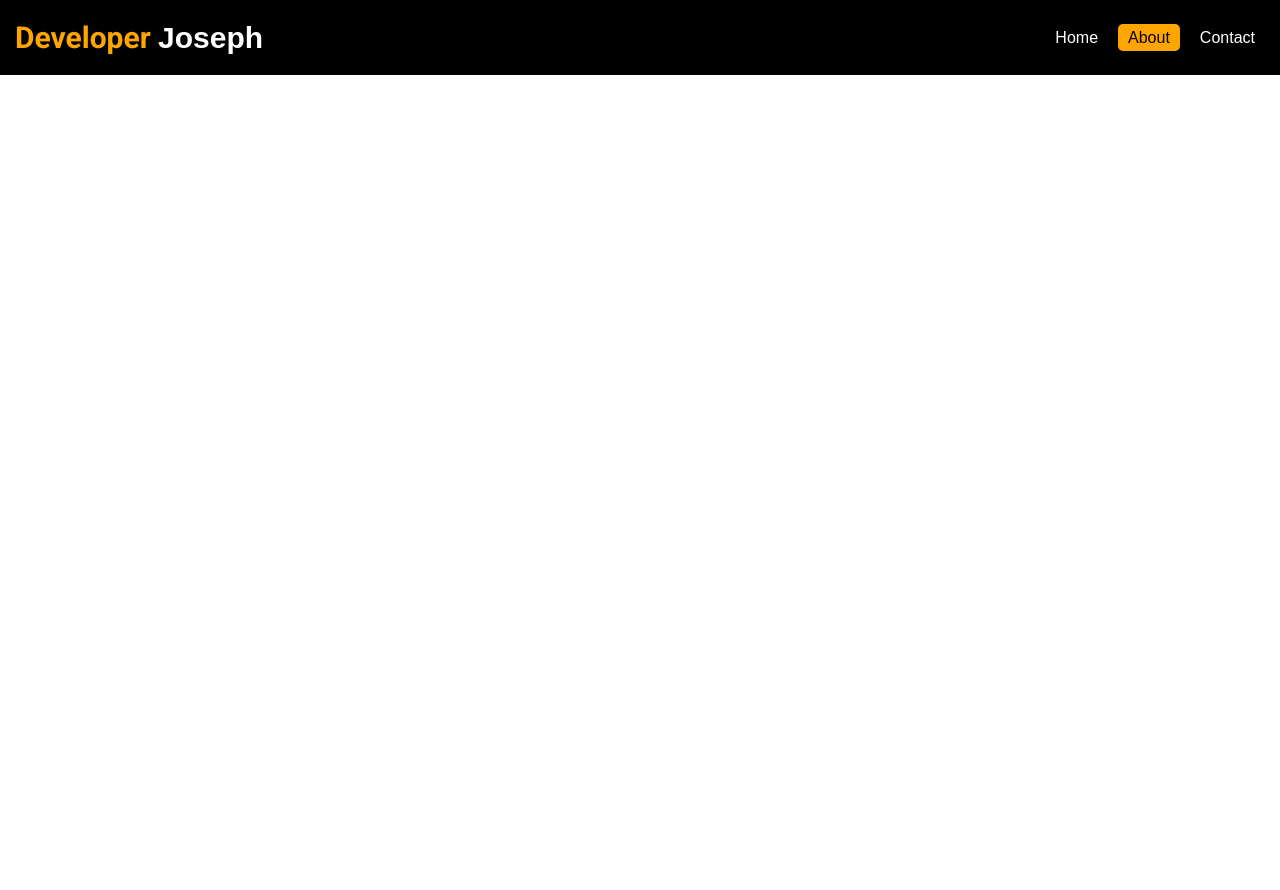
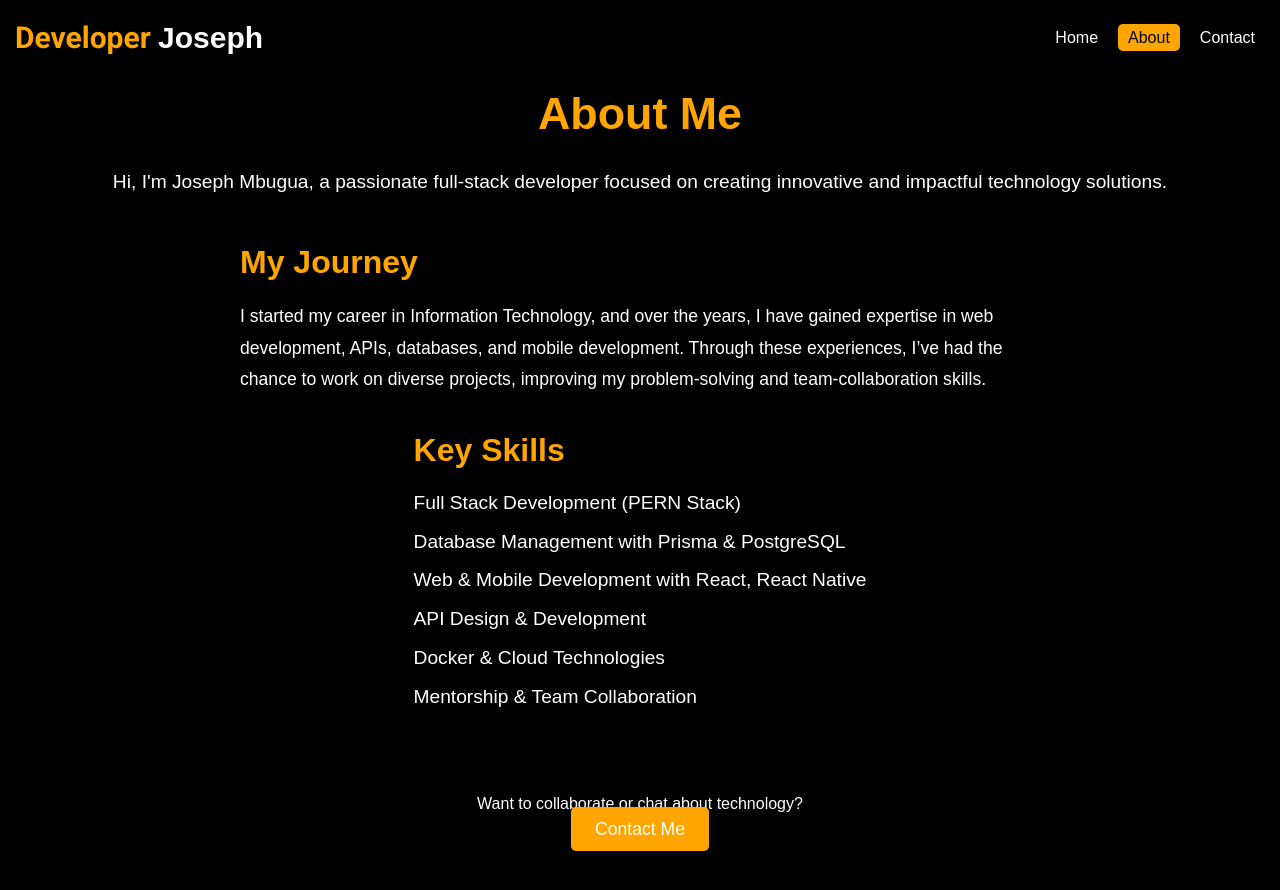
Before and after one commit to Joseh254/Portfolio, a React (Vite) app: page /about in a window 1280 px wide. Shown: the top 890 px of the page. Before the commit the page ends 800 px from the top, so only its background shows below. Built offline with nearby package versions, Linux system fonts and the light colour scheme.

Commit message:
add about section

```diff
--- a/package.json
+++ b/package.json
@@ -15,6 +15,7 @@
     "@fortawesome/free-brands-svg-icons": "^6.7.1",
     "@fortawesome/free-solid-svg-icons": "^6.7.1",
     "@fortawesome/react-fontawesome": "^0.2.2",
+    "@react-spring/web": "^9.7.5",
     "react": "^18.2.0",
     "react-dom": "^18.2.0",
     "react-icons": "^5.4.0",
--- a/src/COMPONENTS/HEADER/Navbar.jsx
+++ b/src/COMPONENTS/HEADER/Navbar.jsx
@@ -20,7 +20,7 @@ function Navbar() {
         </li>
         <li>
           <NavLink
-            to="/about"
+            to="/About"
             className={({ isActive }) =>
               isActive ? "nav-link active-link" : "nav-link"
             }
--- /dev/null
+++ b/src/PAGES/ABOUT/About.css
@@ -0,0 +1,81 @@
+.about-section {
+    background-color: var(--secondary-color);
+    padding: 80px 20px;
+    text-align: center;
+    color: var(--white-color);
+    font-family: 'Arial', sans-serif;
+
+  }
+
+  .container {
+    max-width: 1200px;
+    margin: 0 auto;
+  }
+
+  .about-header h2 {
+    font-size: 2.8em;
+    color: var(--primary-color);
+    margin-bottom: 20px;
+  }
+
+  .about-header p {
+    font-size: 1.2em;
+    color: var(--white-color);
+    line-height: 1.6;
+  }
+
+  .about-content {
+    display: flex;
+    flex-direction: column;
+    align-items: center;
+    margin-top: 40px;
+  }
+
+  .about-info, .skills {
+    max-width: 800px;
+    text-align: left;
+    margin-bottom: 30px;
+  }
+
+  .about-info h3, .skills h3 {
+    font-size: 2em;
+    color: var(--primary-color);
+    margin-bottom: 15px;
+  }
+
+  .about-info p {
+    font-size: 1.1em;
+    color: var(--white-color);
+    line-height: 1.8;
+  }
+
+  .skills ul {
+    list-style-type: none;
+    padding: 0;
+  }
+
+  .skills ul li {
+    font-size: 1.2em;
+    color: var(--white-color);
+    margin-bottom: 10px;
+  }
+
+  .cta {
+    margin-top: 40px;
+  }
+
+  .contact-btn {
+    background-color:var(--primary-color);
+    color: var(--white-color);
+    padding: 12px 24px;
+    border: none;
+    border-radius: 5px;
+    font-size: 1.1em;
+    text-decoration: none;
+    cursor: pointer;
+    transition: background-color 0.3s;
+  }
+
+  .contact-btn:hover {
+    background-color: #45a049;
+  }
--- a/src/PAGES/ABOUT/About.jsx
+++ b/src/PAGES/ABOUT/About.jsx
@@ -1,7 +1,66 @@
-import React from "react";
+import React from 'react';
+import { useSpring, animated } from '@react-spring/web';
+import './About.css'; // CSS file for styles
 
-function About() {
-  return <div>About</div>;
-}
+const About = () => {
+  const fadeIn = useSpring({
+    opacity: 1,
+    from: { opacity: 0 },
+    delay: 200,
+    config: { tension: 220, friction: 120 },
+  });
+
+  const slideIn = useSpring({
+    transform: 'translateX(0%)',
+    from: { transform: 'translateX(-100%)' },
+    delay: 300,
+    config: { tension: 180, friction: 60 },
+  });
+
+  return (
+    <section id="about" className="about-section">
+      <div className="container">
+        <animated.div style={fadeIn} className="about-header">
+          <h2>About Me</h2>
+          <p>
+            Hi, I'm Joseph Mbugua, a passionate full-stack developer focused
+            on creating innovative and impactful technology solutions.
+          </p>
+        </animated.div>
+
+        <div className="about-content">
+          <animated.div style={slideIn} className="about-info">
+            <h3>My Journey</h3>
+            <p>
+              I started my career in Information Technology, and over the years,
+              I have gained expertise in web development, APIs, databases, and
+              mobile development. Through these experiences, I’ve had the chance to
+              work on diverse projects, improving my problem-solving and team-collaboration skills.
+            </p>
+          </animated.div>
+
+          <animated.div style={slideIn} className="skills">
+            <h3>Key Skills</h3>
+            <ul>
+              <li>Full Stack Development (PERN Stack)</li>
+              <li>Database Management with Prisma & PostgreSQL</li>
+              <li>Web & Mobile Development with React, React Native</li>
+              <li>API Design & Development</li>
+              <li>Docker & Cloud Technologies</li>
+              <li>Mentorship & Team Collaboration</li>
+            </ul>
+          </animated.div>
+        </div>
+
+        <div className="cta">
+          <p>Want to collaborate or chat about technology?</p>
+          <a href="mailto:jovicglobals@example.com" className="contact-btn">
+            Contact Me
+          </a>
+        </div>
+      </div>
+    </section>
+  );
+};
 
 export default About;
```
Also changed, not shown: 1 other file (tests, documents, lock files or other folders).
